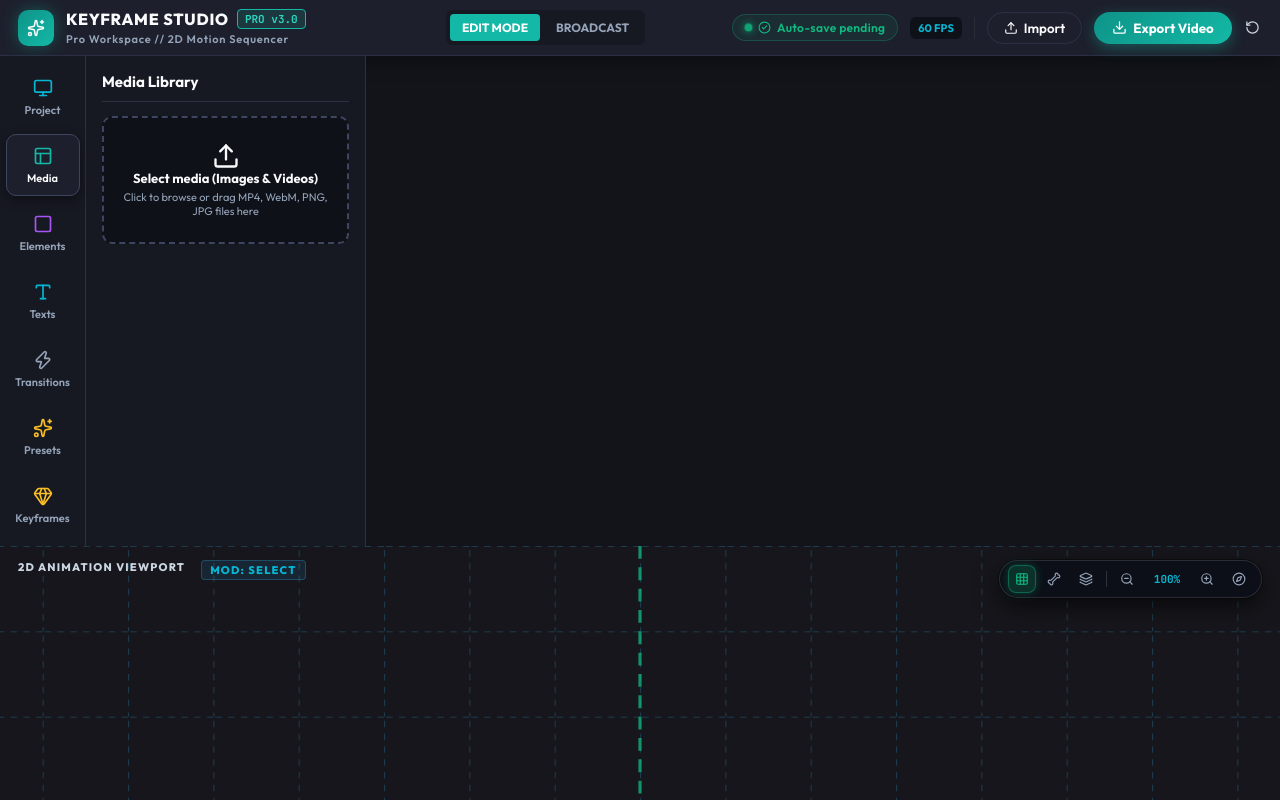
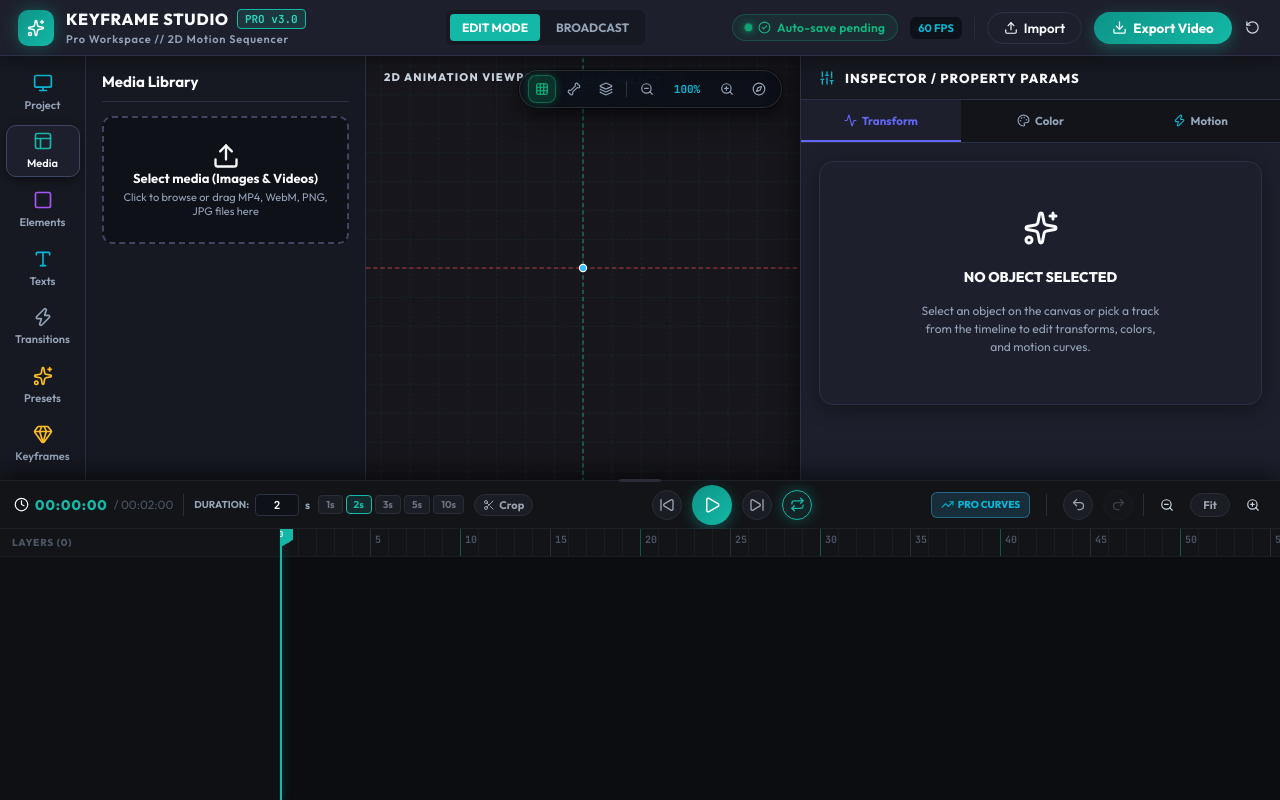
Before and after one commit to ErtugrulAK/keyframe-character-studio, a React (Vite) app: page / in a window 1280 px wide. Built offline with nearby package versions, Linux system fonts and the light colour scheme; a web font is replaced by a local one.

Commit message:
fix(layout): restore app-container and main-layout flexbox layout rules

```diff
--- a/src/index.css
+++ b/src/index.css
@@ -58,6 +58,24 @@
   font-family: var(--font-main);
   font-size: 14px;
   -webkit-font-smoothing: antialiased;
+}
+
+/* App Container Layout */
+.app-container {
+  display: flex;
+  flex-direction: column;
+  width: 100%;
+  height: 100%;
+  background: var(--bg-darkest);
+}
+
+.main-layout {
+  display: flex;
+  flex: 1;
+  min-height: 0;
+  width: 100%;
+  overflow: hidden;
+  position: relative;
 }
 
 /* Typography standardization across app UI */
```
Also changed, not shown: commit_msg.txt.
